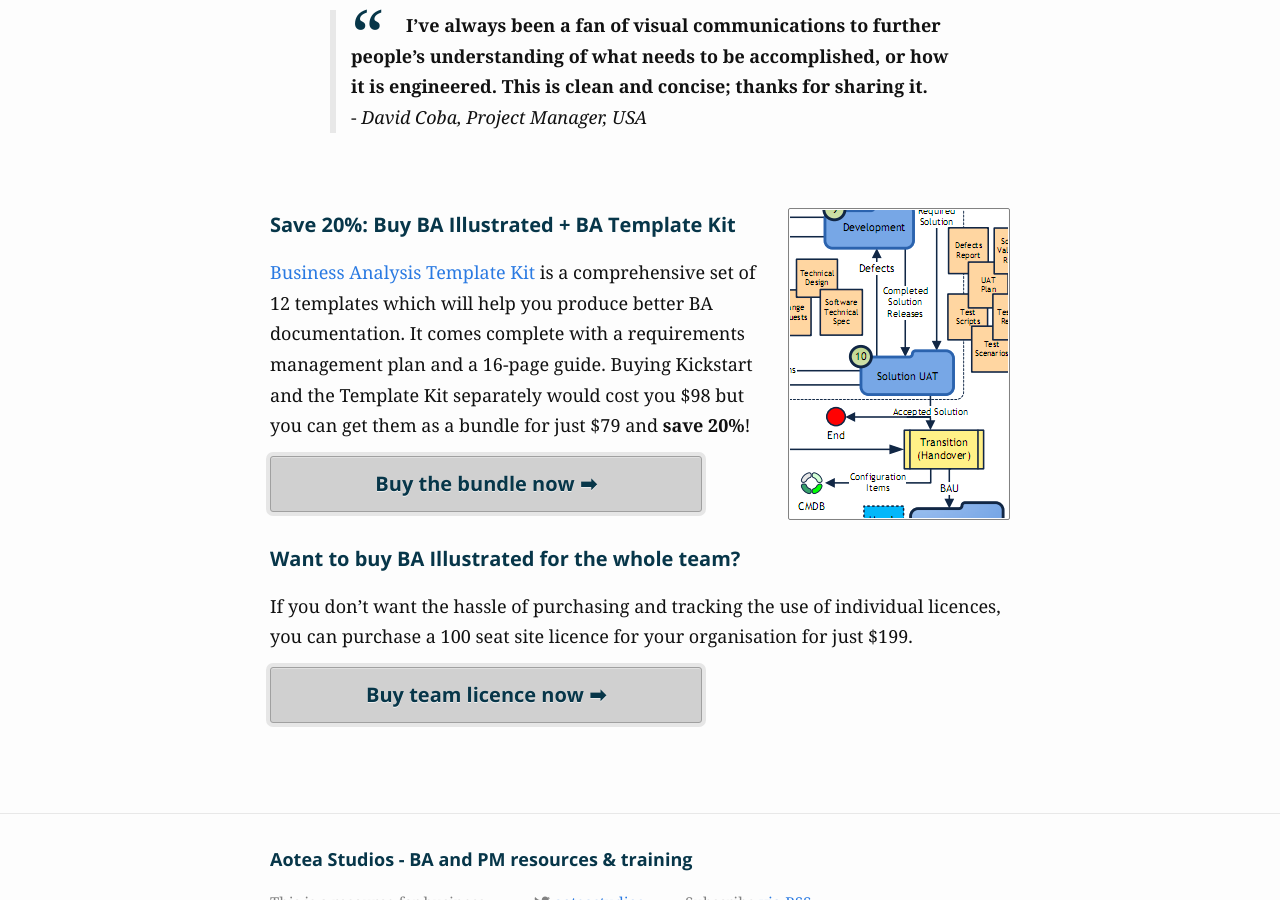
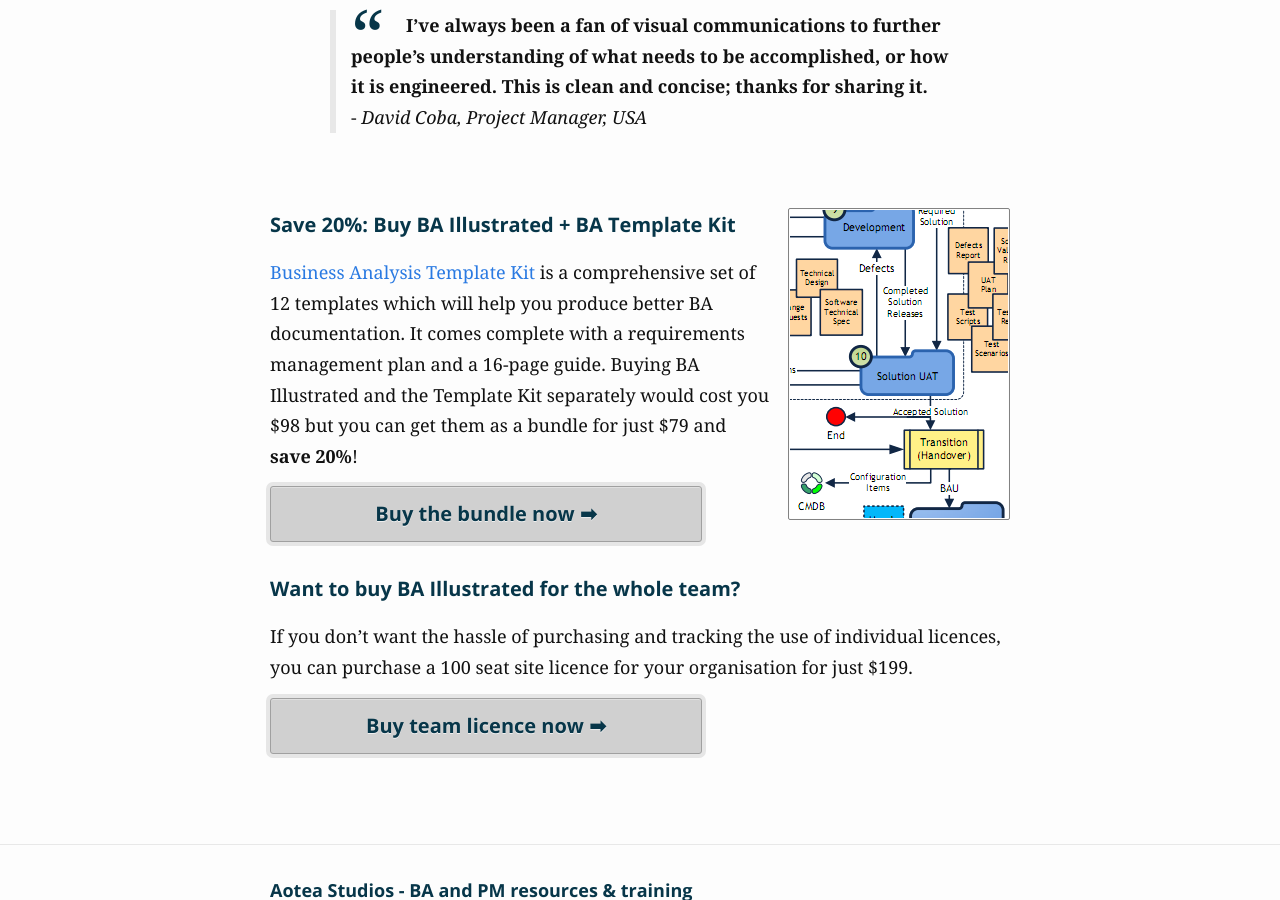
Before and after one commit to alexkorban/aoteastudios.com, a Jekyll site: the page built from pages/business-analysis-illustrated.md, in a window 1280 px wide and 900 px high, scrolled down 5703 px. Built offline with Jekyll 4.4.1, drawn with Linux system fonts in a browser that asks for light colours; nearby versions of some CDN libraries; some web fonts are replaced; our own code applies the rules of GitHub Pages for plain Markdown files.

Commit message:
Fix typo

```diff
--- a/pages/business-analysis-illustrated.md
+++ b/pages/business-analysis-illustrated.md
@@ -102,7 +102,7 @@
 
 ### Save 20%: Buy BA Illustrated + BA Template Kit
 
-[Business Analysis Template Kit](/products/business-analysis/business-analysis-template-kit/ "Document templates") is a comprehensive set of 12 templates which will help you produce better BA documentation. It comes complete with a requirements management plan and a 16-page guide. Buying Kickstart and the Template Kit separately would cost you $98 but you can get them as a bundle for just $79 and **save 20%**!
+[Business Analysis Template Kit](/products/business-analysis/business-analysis-template-kit/ "Document templates") is a comprehensive set of 12 templates which will help you produce better BA documentation. It comes complete with a requirements management plan and a 16-page guide. Buying BA Illustrated and the Template Kit separately would cost you $98 but you can get them as a bundle for just $79 and **save 20%**!
 
 <a href = "https://getdpd.com/v2/cart/add/5365/25206/24731" class = "grey-button" style = "width: 50%; margin-left: auto; margin-right: auto"><span class = "main-text">Buy the bundle now ➡</span></a>
 
```
